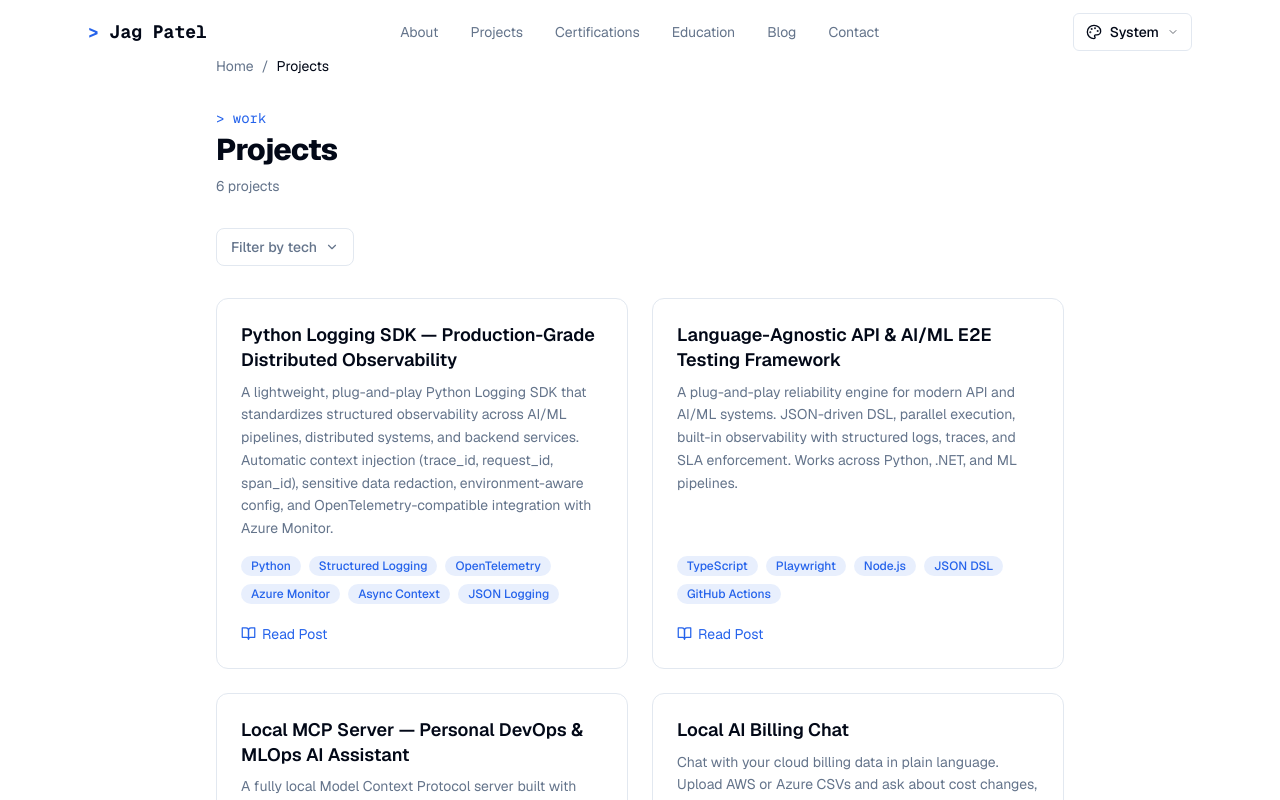
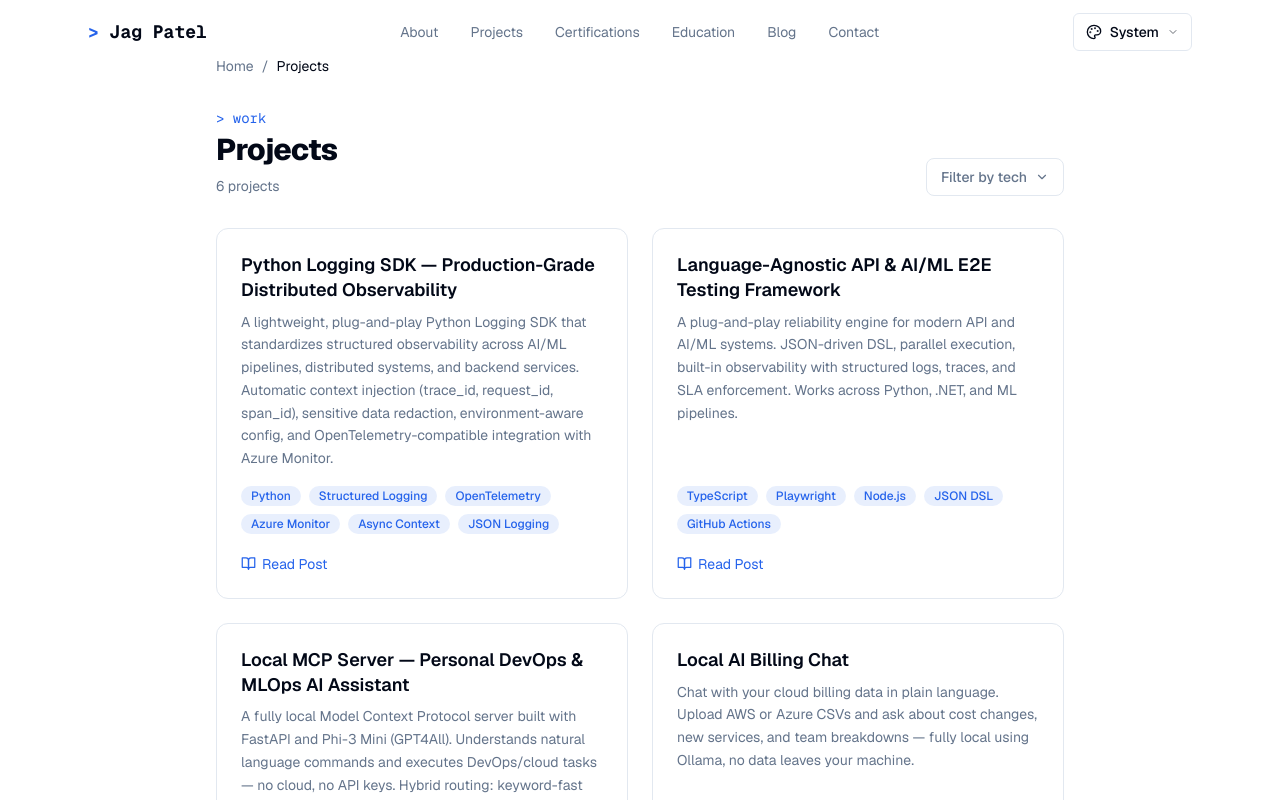
Before and after one commit to JagdishkumarPatel/JagdishkumarPatel.github.io, a Next.js app: page /projects in a window 1280 px wide. Shown: the top 800 px of the page. Built offline with nearby package versions, Linux system fonts and the light colour scheme.

Commit message:
feat: right-align filter dropdown on blog and projects pages, replace pill filters with dropdown, fix nav blog link

```diff
--- a/components/portfolio/blog-page.tsx
+++ b/components/portfolio/blog-page.tsx
@@ -40,7 +40,8 @@ export function BlogPage({ posts }: { posts: PostMeta[] }) {
         <span>/</span>
         <span className="text-foreground">Blog</span>
       </div>
-      <div className="mb-8">
+      <div className="mb-8 flex items-end justify-between gap-4">
+        <div>
           <p className="font-mono text-sm text-primary mb-1">{'>'} writing</p>
           <h1 className="text-3xl font-extrabold tracking-tight">All Posts</h1>
           <p className="text-sm text-muted-foreground mt-2">
@@ -48,15 +49,17 @@ export function BlogPage({ posts }: { posts: PostMeta[] }) {
             {selectedTags.length > 0 ? ` matching selected tags` : ''}
           </p>
         </div>
-
         {allTags.length > 0 && (
+          <div className="shrink-0">
             <FilterDropdown
               label="Filter by tag"
               options={allTags}
               selected={selectedTags}
               onChange={setSelectedTags}
             />
+          </div>
         )}
+      </div>
 
       <div className="space-y-6">
         {filtered.map((post) => (
--- a/components/portfolio/filter-dropdown.tsx
+++ b/components/portfolio/filter-dropdown.tsx
@@ -40,7 +40,7 @@ export function FilterDropdown({ label, options, selected, onChange }: FilterDro
   const hasSelection = selected.length > 0
 
   return (
-    <div className="flex items-center gap-3 mb-8" ref={ref}>
+    <div className="flex items-center gap-3" ref={ref}>
       {/* Dropdown trigger */}
       <div className="relative">
         <button
--- a/components/portfolio/projects.tsx
+++ b/components/portfolio/projects.tsx
@@ -106,7 +106,8 @@ export function ProjectsPage({ projects }: { projects: Project[] }) {
         <span>/</span>
         <span className="text-foreground">Projects</span>
       </div>
-      <div className="mb-8">
+      <div className="mb-8 flex items-end justify-between gap-4">
+        <div>
           <p className="font-mono text-sm text-primary mb-1">{`>`} work</p>
           <h1 className="text-3xl font-extrabold tracking-tight">Projects</h1>
           <p className="text-sm text-muted-foreground mt-2">
@@ -114,15 +115,17 @@ export function ProjectsPage({ projects }: { projects: Project[] }) {
             {selectedTechs.length > 0 ? ` matching selected tech` : ''}
           </p>
         </div>
-
         {allTechs.length > 0 && (
+          <div className="shrink-0">
             <FilterDropdown
               label="Filter by tech"
               options={allTechs}
               selected={selectedTechs}
               onChange={setSelectedTechs}
             />
+          </div>
         )}
+      </div>
 
       <div className="grid md:grid-cols-2 gap-6">
         {filtered.map((project) => (
```
Lines whose indentation alone changed are shown as unchanged.
